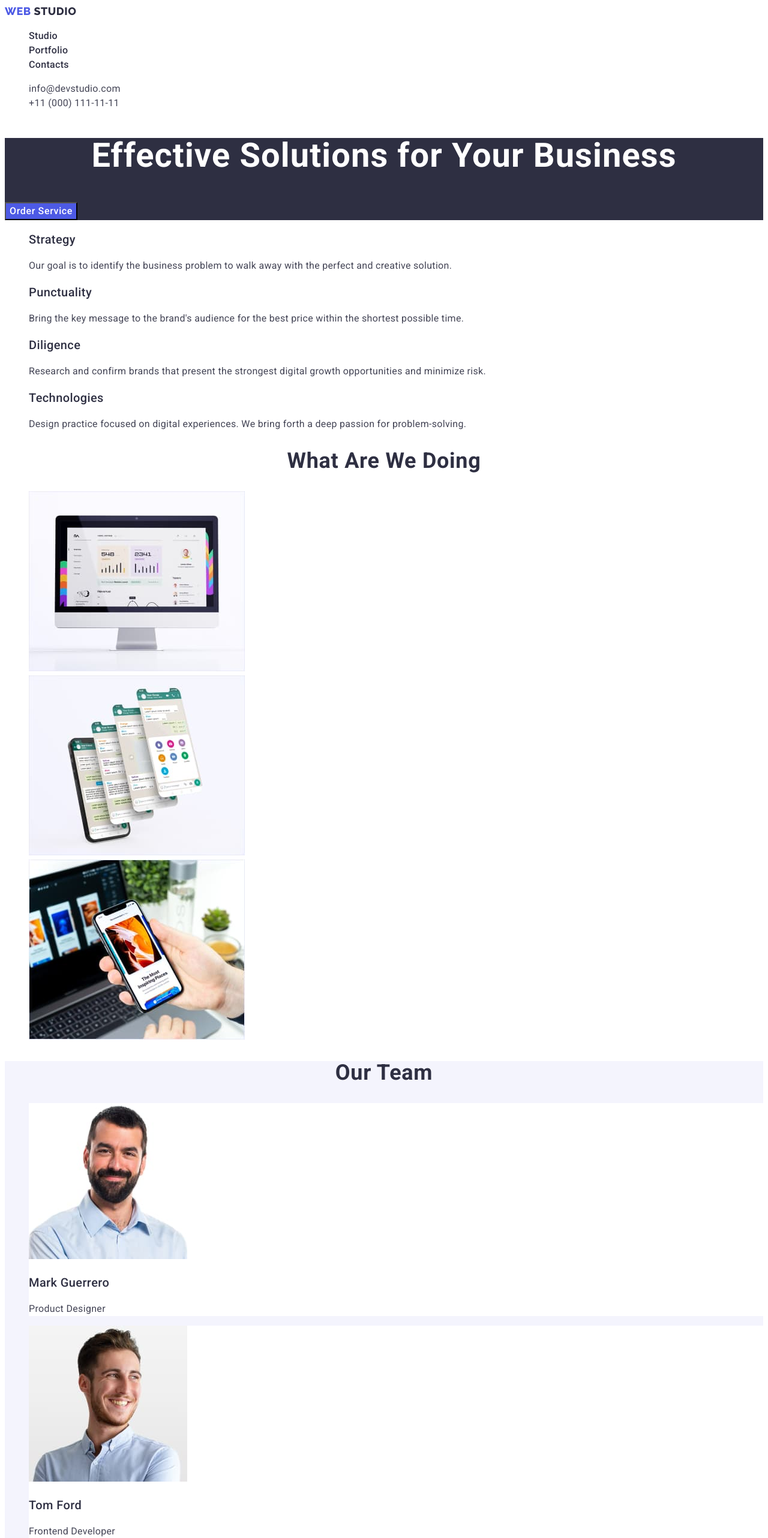
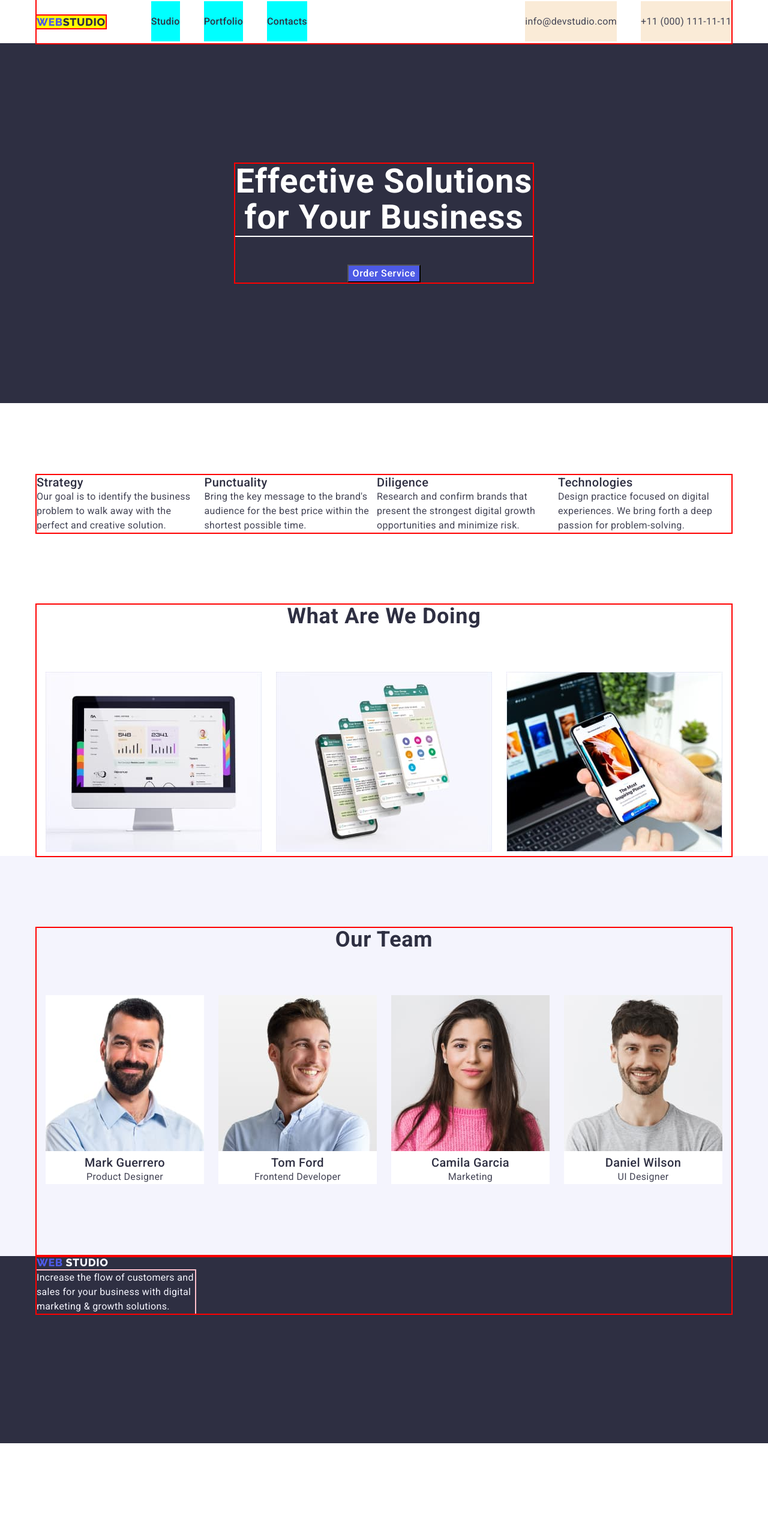
Before and after one commit to gizlisultan/goit-markup-hw-03, a plain HTML site: page index.html in a window 1280 px wide. Shown: the top 2564 px of the page at 60% size. After the commit the page ends 2406 px from the top, so only its background shows below. Drawn offline with nearby package versions, Linux system fonts and the light colour scheme.

Commit message:
homework

```diff
--- a/css/styles.css
+++ b/css/styles.css
@@ -1,3 +1,128 @@
+html,
+body,
+div,
+span,
+applet,
+object,
+iframe,
+h1,
+h2,
+h3,
+h4,
+h5,
+h6,
+p,
+blockquote,
+pre,
+a,
+abbr,
+acronym,
+address,
+big,
+cite,
+code,
+del,
+dfn,
+em,
+img,
+ins,
+kbd,
+q,
+s,
+samp,
+small,
+strike,
+strong,
+sub,
+sup,
+tt,
+var,
+b,
+u,
+i,
+center,
+dl,
+dt,
+dd,
+ol,
+ul,
+li,
+fieldset,
+form,
+label,
+legend,
+table,
+caption,
+tbody,
+tfoot,
+thead,
+tr,
+th,
+td,
+article,
+aside,
+canvas,
+details,
+embed,
+figure,
+figcaption,
+footer,
+header,
+hgroup,
+menu,
+nav,
+output,
+ruby,
+section,
+summary,
+time,
+mark,
+audio,
+video {
+  margin: 0;
+  padding: 0;
+  border: 0;
+  font-size: 100%;
+  font: inherit;
+  vertical-align: baseline;
+}
+/* HTML5 display-role reset for older browsers */
+article,
+aside,
+details,
+figcaption,
+figure,
+footer,
+header,
+hgroup,
+menu,
+nav,
+section {
+  display: block;
+}
+body {
+  line-height: 1;
+}
+ol,
+ul {
+  list-style: none;
+}
+blockquote,
+q {
+  quotes: none;
+}
+blockquote:before,
+blockquote:after,
+q:before,
+q:after {
+  content: "";
+  content: none;
+}
+table {
+  border-collapse: collapse;
+  border-spacing: 0;
+}
+
 :root {
   --main-text-color: #434455;
   --secondary-text-color: #2e2f42;
@@ -6,10 +131,15 @@
   --accent: #4d5ae5;
   --button-background-color: #f4f4fd;
 }
-/*Header*/
-header {
-  background-color: #ffffff;
+html {
+  box-sizing: border-box;
 }
+*,
+*::before,
+*::after {
+  box-sizing: border-box;
+}
+
 /*Body*/
 body {
   color: var(--main-text-color);
@@ -20,10 +150,29 @@ body {
   font-size: 16px;
   line-height: 1.5;
 }
+.container {
+  box-sizing: border-box;
 
-/*Site nav*/
-/*Logo*/
-.logo {
+  width: 1158px;
+  padding-top: auto;
+  padding-bottom: auto;
+  margin-top: 0px;
+  margin-left: auto;
+  margin-right: auto;
+  outline: 2px solid red;
+}
+
+.site-nav {
+  display: flex;
+  align-items: center;
+}
+.page-header .logo {
+  display: flex;
+  background-color: yellow;
+  margin-top: 25.5px;
+  margin-bottom: 25.5px;
+  margin-right: 76px;
+
   font-family: Raleway, sans-serif;
   font-style: normal;
   font-weight: 800;
@@ -33,7 +182,48 @@ body {
   text-transform: uppercase;
   text-decoration: none;
   color: var(--accent);
+  outline: 2px solid red;
 }
+.sitenav {
+  display: flex;
+  align-items: center;
+}
+.nav-list {
+  display: flex;
+}
+.nav-item {
+  background-color: aqua;
+  margin-top: 24px;
+  margin-bottom: 24px;
+}
+.nav-list .link {
+  padding-top: 24px;
+  padding-bottom: 24px;
+}
+.list-item:not(:last-child) {
+  margin-right: 40px;
+}
+.address .list {
+  display: flex;
+}
+.address {
+  margin-left: auto;
+}
+.address .address-item:not(:last-child) {
+  margin-right: 40px;
+}
+.address .link {
+  background-color: antiquewhite;
+  padding-top: 24px;
+  padding-bottom: 24px;
+}
+/*Header*/
+header {
+  background-color: #ffffff;
+}
+
+/*Logo*/
+/*Site nav*/
 header .studio {
   color: var(--secondary-text-color);
 }
@@ -73,7 +263,17 @@ footer .studio {
 
 /*Hero*/
 .hero-section {
+  display: flex;
+  justify-content: center;
+  align-items: center;
+  height: 600px;
   background-color: var(--secondary-text-color);
+}
+.hero-container {
+  display: flex;
+  flex-direction: column;
+  align-items: center;
+  width: fit-content;
 }
 .hero {
   color: #ffffff;
@@ -83,6 +283,13 @@ footer .studio {
   font-size: 56px;
   line-height: 1.07;
   text-align: center;
+
+  width: 496px;
+  height: 120px;
+  outline: 2px solid white;
+
+  margin: 0px;
+  margin-bottom: 48px;
 }
 /*Hero Button*/
 .hero-button {
@@ -93,6 +300,7 @@ footer .studio {
   font-size: 16px;
   line-height: 1.5;
   letter-spacing: 0.04em;
+
   cursor: pointer;
 }
 .hero-button:hover,
@@ -115,19 +323,46 @@ h3 {
   line-height: 1.2;
   letter-spacing: 0.02em;
 }
+.section {
+  padding-top: 120px;
+}
 /*What we are doing*/
 .services {
   text-align: center;
+  margin-bottom: 72px;
+}
+.services-list {
+  display: flex;
+  text-align: center;
+  justify-content: center;
+}
+.services-item:not(:last-child) {
+  margin-right: 24px;
+}
+/*Features*/
+.feature-list {
+  display: flex;
 }
 /*Our Team*/
-.list-item {
+.team-list {
+  display: flex;
+  margin: 0;
+  justify-content: center;
+  padding-bottom: 120px;
+  text-align: center;
+}
+.team-list .list-item {
   background-color: #ffffff;
+}
+.team-list .list-item:not(:last-child) {
+  margin-right: 24px;
 }
 .our-team {
   background-color: #f4f4fd;
 }
 .team {
   text-align: center;
+  margin-bottom: 72px;
 }
 .our-team.colleagues {
   background-color: #ffffff;
@@ -165,6 +400,61 @@ button:focus {
   line-height: 1.2;
   letter-spacing: 0.02em;
 }
+.filter {
+  height: 1692px;
+}
+.button {
+  padding: 12px 24px;
+  border: 1xp;
+  border-radius: 4px;
+}
+.container .button-list {
+  display: flex;
+  flex-direction: row;
+  justify-content: center;
+  align-items: center;
+  padding-top: 96px;
+  margin-bottom: 72px;
+}
+.container .button-item:not(:last-child) {
+  margin-right: 24px;
+}
+.container .pic-list {
+  display: flex;
+  flex-wrap: wrap;
+  justify-content: center;
+
+  padding-bottom: 120px;
+}
+.container .pic-item {
+  margin-right: 24px;
+  margin-bottom: 48px;
+}
+.container .pic-item:nth-child(3n) {
+  margin-right: 0px;
+}
+
 .page-footer {
+  color: #f4f4fd;
   background-color: var(--secondary-text-color);
+  height: 312px;
 }
+.page-footer .logo {
+  font-family: Raleway, sans-serif;
+  font-style: normal;
+  font-weight: 800;
+  font-size: 18px;
+  line-height: 1.17;
+  letter-spacing: 0.03em;
+  text-transform: uppercase;
+  text-decoration: none;
+  color: var(--accent);
+
+  padding-top: 101.5px;
+}
+.page-footer .paragraph {
+  color: #f4f4fd;
+  width: 264px;
+  height: 72px;
+  outline: 2px solid pink;
+}
--- a/index.html
+++ b/index.html
@@ -2,6 +2,10 @@
 <html lang="en">
   <head>
     <title>Студія</title>
+    <link
+      rel="stylesheet"
+      href="https://cdnjs.cloudflare.com/ajax/libs/modern-normalize/1.0.0/modern-normalize.min.css"
+    />
     <link rel="preconnect" href="https://fonts.googleapis.com" />
     <link rel="preconnect" href="https://fonts.gstatic.com" crossorigin />
     <link
@@ -16,51 +20,56 @@
   </head>
   <body class="body">
     <header class="page-header">
+      <div class="container sitenav">
         <nav class="site-nav">
           <a href="./index.html" class="link logo">
             Web
             <span class="studio">Studio</span>
           </a>
-        <ul class="list">
-          <li>
+          <ul class="nav-list list">
+            <li class="list-item">
               <a href="./index.html" class="nav-item link">Studio</a>
             </li>
-          <li>
+            <li class="list-item">
               <a href="./portfolio.html" class="nav-item link">Portfolio</a>
             </li>
-          <li>
+            <li class="list-item">
               <a href="" class="nav-item link">Contacts</a>
             </li>
           </ul>
         </nav>
         <address class="address">
           <ul class="list">
-          <li>
+            <li class="address-item">
               <a href="mailto:info@devstudio.com" class="contact link"
                 >info@devstudio.com</a
               >
             </li>
-          <li>
+            <li class="address-item">
               <a href="tel:+110001111111" class="contact link"
                 >+11 (000) 111-11-11</a
               >
             </li>
           </ul>
         </address>
+      </div>
     </header>
     <main>
       <section class="hero-section">
+        <div class="container hero-container">
           <h1 class="hero">Effective Solutions for Your Business</h1>
           <button class="hero-button" type="button">Order Service</button>
+        </div>
       </section>
-      <section>
+      <section class="section">
+        <div class="container">
           <h2 hidden class="features">Features</h2>
-        <ul class="list">
+          <ul class="list feature-list">
             <li>
               <h3 class="description">Strategy</h3>
               <p class="paragraph">
-              Our goal is to identify the business problem to walk away with the
-              perfect and creative solution.
+                Our goal is to identify the business problem to walk away with
+                the perfect and creative solution.
               </p>
             </li>
             <li>
@@ -85,26 +94,27 @@
               </p>
             </li>
           </ul>
+        </div>
       </section>
-
-      <section>
+      <section class="section">
+        <div class="container">
           <h2 class="services">What are we doing</h2>
-        <ul class="list">
-          <li>
+          <ul class="services-list">
+            <li class="services-item">
               <img
                 src="./images/Desktop_desing.jpg"
                 alt="Desktop desing"
                 width="360"
               />
             </li>
-          <li>
+            <li class="services-item">
               <img
                 src="./images/Mobile_app_desing.jpg"
                 alt="Mobile app desing"
                 width="360"
               />
             </li>
-          <li>
+            <li class="service-item">
               <img
                 src="./images/Desktop_and_app_synchronizing.jpg"
                 alt="Desktop and app synchronizing"
@@ -112,11 +122,13 @@
               />
             </li>
           </ul>
+        </div>
       </section>
 
-      <section class="our-team">
+      <section class="section our-team">
+        <div class="container">
           <h2 class="team">Our Team</h2>
-        <ul class="list">
+          <ul class="team-list">
             <li class="list-item">
               <img
                 src="./images/Mark_Guerrero.jpg"
@@ -150,17 +162,20 @@
               <p class="paragraph">UI Designer</p>
             </li>
           </ul>
+        </div>
       </section>
     </main>
     <footer class="page-footer">
+      <div class="container footer">
         <a href="./index.html" class="link logo">
           Web
           <span class="studio">Studio</span>
         </a>
-      <p>
-        Increase the flow of customers and sales for your business with digital
-        marketing & growth solutions.
+        <p class="paragraph">
+          Increase the flow of customers and sales for your business with
+          digital marketing & growth solutions.
         </p>
+      </div>
     </footer>
   </body>
 </html>
```
Also changed, not shown: portfolio.html (+34 -24 lines). Lines whose indentation alone changed are shown as unchanged.
